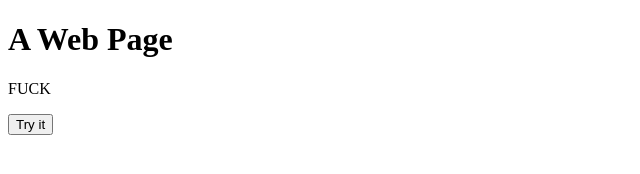
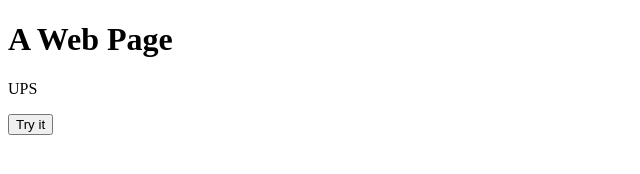
Before and after one commit to CyberLR/Project_1, a plain HTML site: page index.html in a window 1280 px wide. Both pictures are taken after a click on the button "Try it". Shown: the full height of the page, 0-640 px from the left. Drawn offline with Linux system fonts and the light colour scheme.

Commit message:
Update index.html

```diff
--- a/index.html
+++ b/index.html
@@ -3,7 +3,7 @@
 <head>
 <script>
 function myFunction() {
-  document.getElementById("demo").innerHTML = "FUCK";
+  document.getElementById("demo").innerHTML = "UPS";
 }
 </script>
 </head>
```
